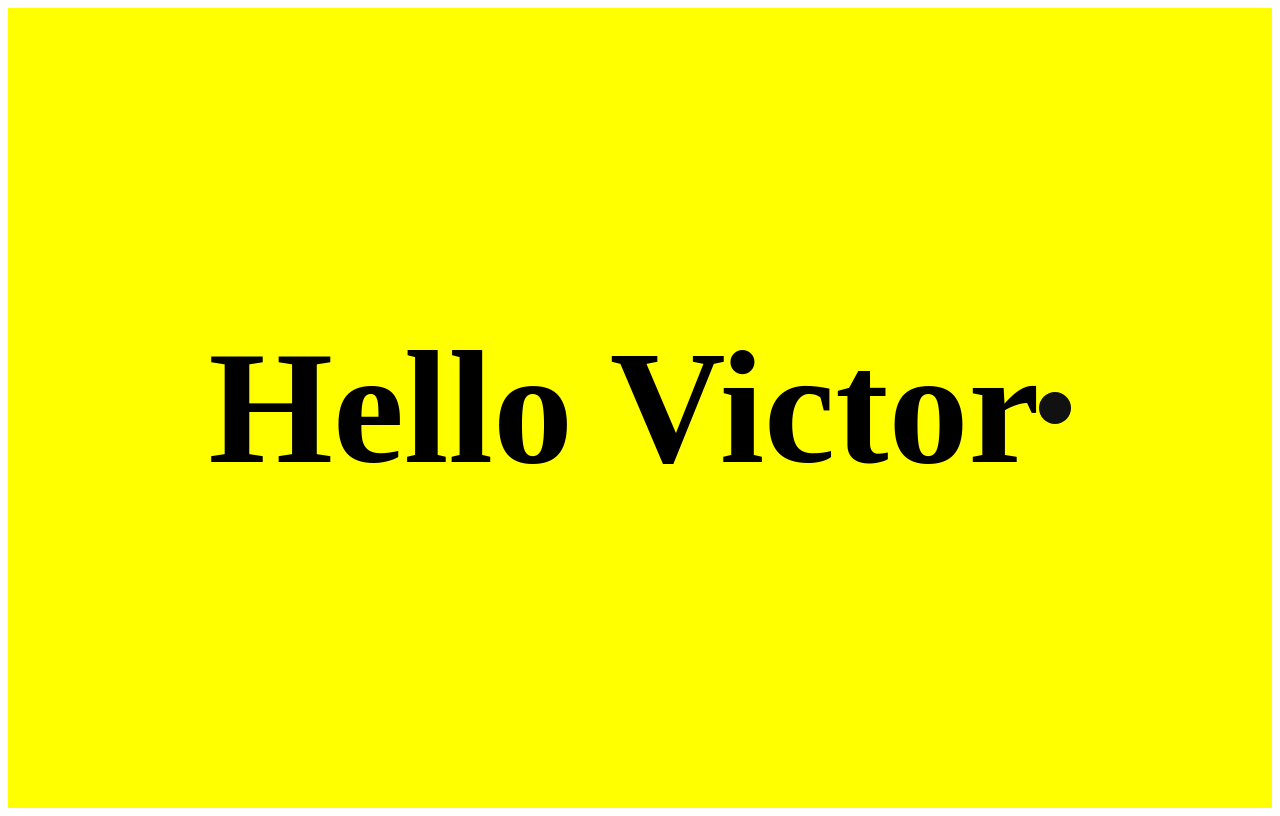
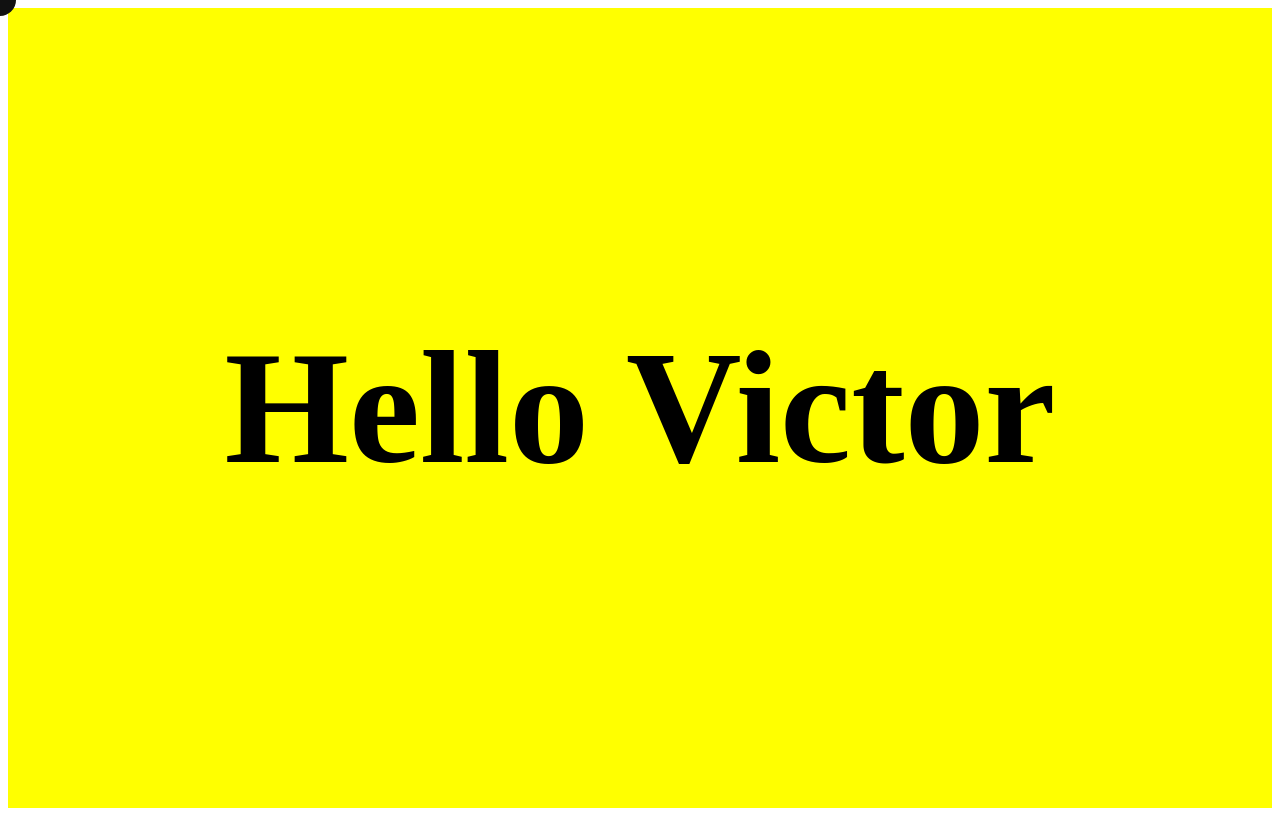
Before and after one commit to blockvished/cursor, a React (Vite) app: page / in a window 1280 px wide. Built offline with nearby package versions, Linux system fonts and the light colour scheme.

Commit message:
cursor is moving now

```diff
--- a/src/App.css
+++ b/src/App.css
@@ -1,3 +1,7 @@
+* {
+  cursor: none;
+}
+
 .App {
   display: flex;
   align-items: center;
@@ -15,4 +19,7 @@
   height: 32px;
   width: 32px;
   border-radius: 50%;
+  position: fixed;
+  top: 0;
+  left: 0;
 }
--- a/src/App.jsx
+++ b/src/App.jsx
@@ -1,11 +1,41 @@
+import { motion } from 'framer-motion'
+import { useEffect, useState } from 'react'
 import './App.css'
 
 function App() {
+  const [mousePosition, setMousePosition] = useState({ x: 0, y: 0 })
+  // console.log(mousePosition)
+
+  useEffect(() => {
+    const mouseMove = (e) => {
+      // console.log(e)
+      setMousePosition({
+        x: e.clientX,
+        y: e.clientY
+      })
+    }
+    window.addEventListener('mousemove', mouseMove)
+
+    return () => {
+      window.removeEventListener('mousemove', mouseMove)
+    }
+  }, [])
+
+
+  const variants = {
+    default: {
+      x: mousePosition.x - 16,
+      y: mousePosition.y - 16,
+    }
+  }
 
   return (
     <div className='App'>
       <h1 className='title'>Hello Victor</h1>
-      <div className='cursor'/>
+      <motion.div
+        className='cursor'
+        variants={variants}
+        animate="default" />
     </div>
   )
 }
```
